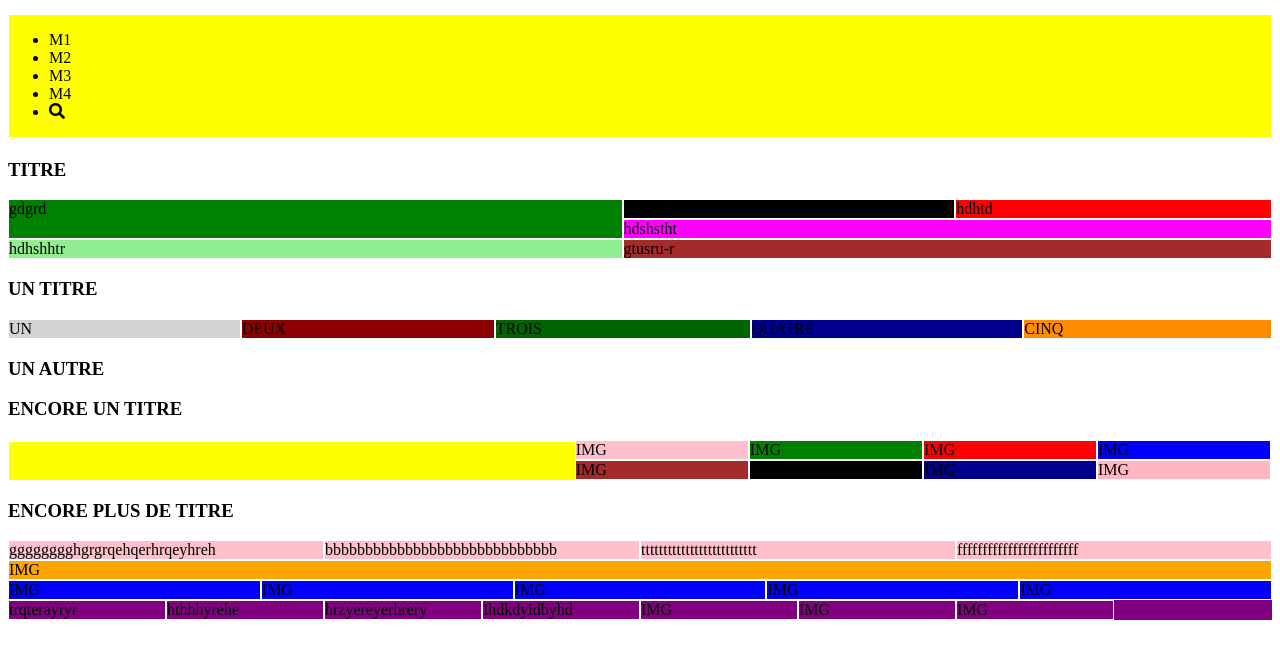
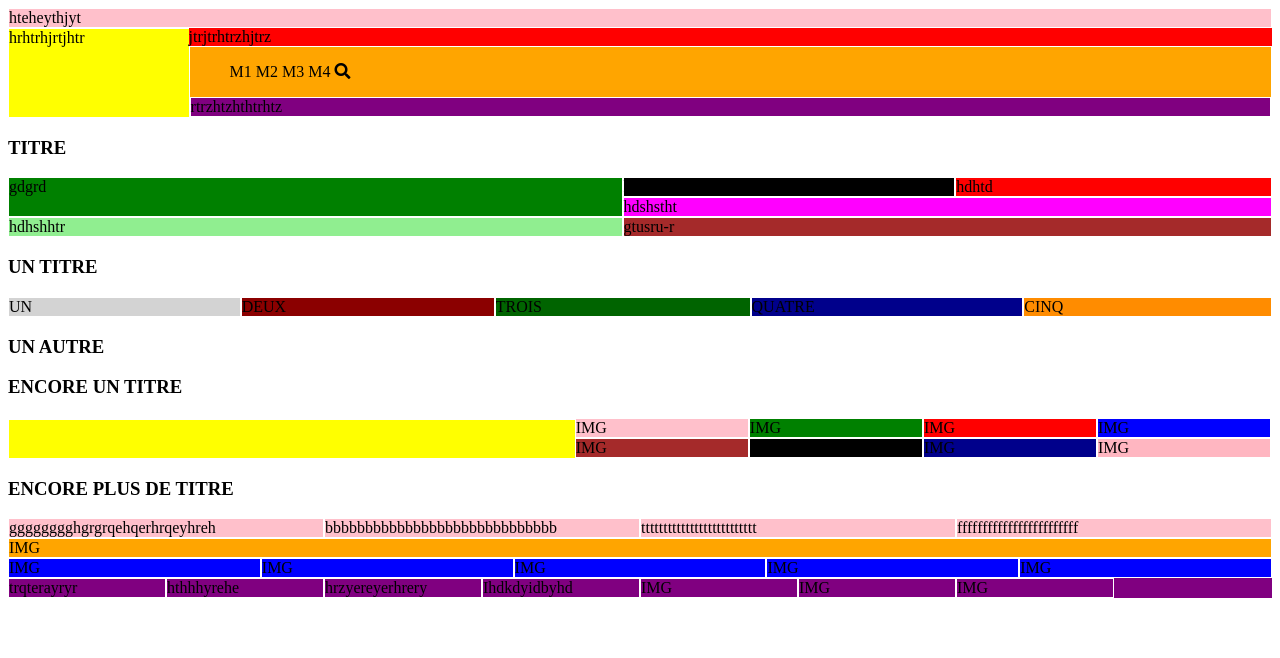
Before and after one commit to Olcaine/integration, a plain HTML site: page index.html in a window 1280 px wide. Drawn offline with Linux system fonts and the light colour scheme.

Commit message:
positionnement grid terminé

```diff
--- a/css/scss/style.scss
+++ b/css/scss/style.scss
@@ -4,16 +4,52 @@ div {
 #right {
     right: 0;
 }
-.gH2 {
-    background-color: black;
-}
+
 header{
     display: grid;
-    background-color: yellow;
+    grid-template-columns: repeat(7, 1fr);
     .gH1{
+        background-color: pink;
+        display: grid;
+        grid-column: 1 / span 7;
+        grid-row: 1;
+
+
+    }
+    .gH2 {
+        background-color: yellow;
+        display: grid;
+        grid-column: 1 / 7;
+        grid-row-start: 2 ;
+        grid-row-end: 4;
+
+
+    }
+    .gH3{
+        background-color: red;
+        display: grid;
+        grid-column: 2 / span 7;
+        grid-row: 2;
+
+
+    }
+    .nav{
+        background-color: orange;
+        display: grid;
+        grid-column: 2 / span 7;
+        grid-row: 3;
+        li{
+            list-style: none;
+            display: inline;
+        }
+
+    }
+    .gH4{
         background-color: purple;
         display: grid;
-        grid-template-columns : repeat(4, 1fr);
+        grid-column: 1 / span 7;
+        grid-row: 4;
+
     }
 }
 
--- a/index.html
+++ b/index.html
@@ -11,11 +11,11 @@
 <body>
 
     <header>
-        <div class="gH1"></div>
-        <div class="gH2"></div>
-        <aside class="gH3"></aside>
+        <div class="gH1">hteheythjyt</div>
+        <div class="gH2">hrhtrhjrtjhtr</div>
+        <aside class="gH3">jtrjtrhtrzhjtrz</aside>
         <div class="nav">
-            <div class="gH4"></div>
+            <div class="gH4">rtrzhtzhthtrhtz</div>
             <nav>
                 <ul>
                     <li>M1</li>
@@ -26,7 +26,6 @@
                 </ul>
             </nav>
         </div>
-        <div class="gH5"></div>
     </header>
 
     <main>
```
Also changed, not shown: css/style.css, style.css (deleted), style.scss (deleted), 3 other files.
